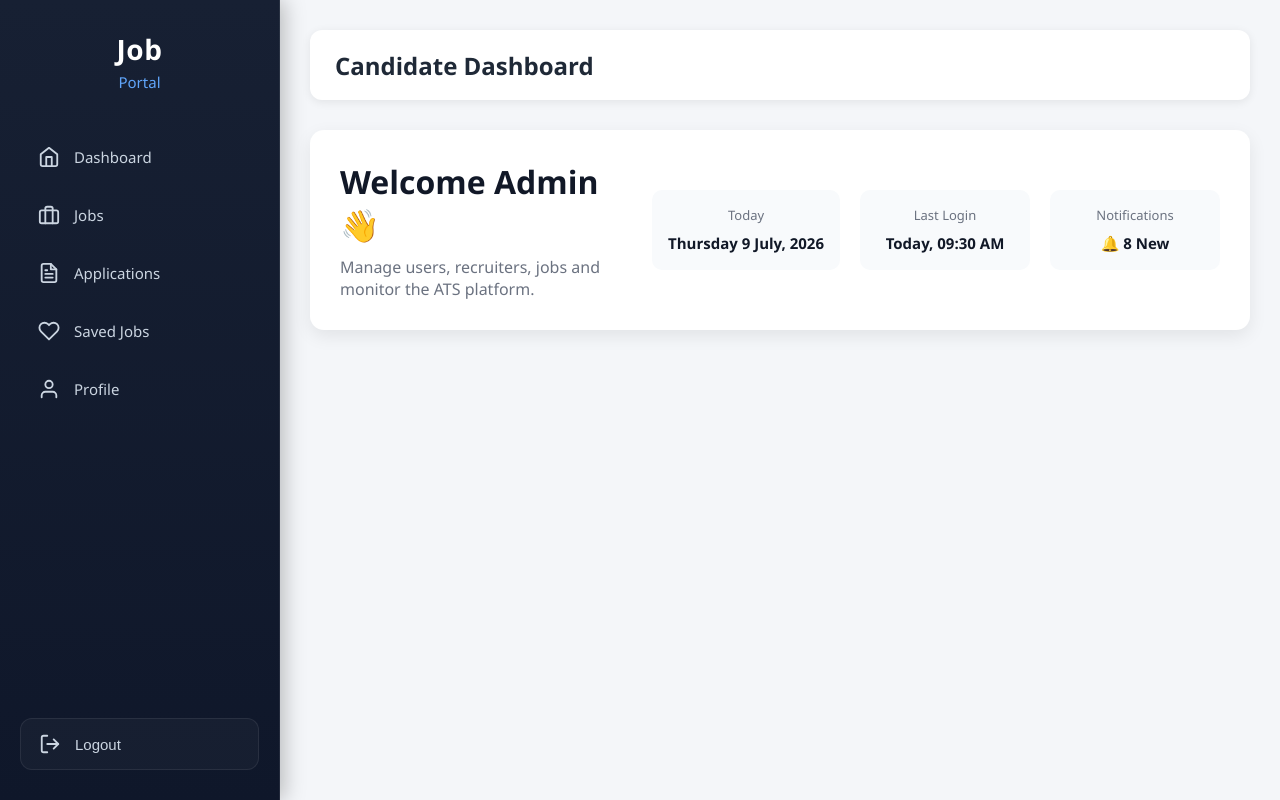
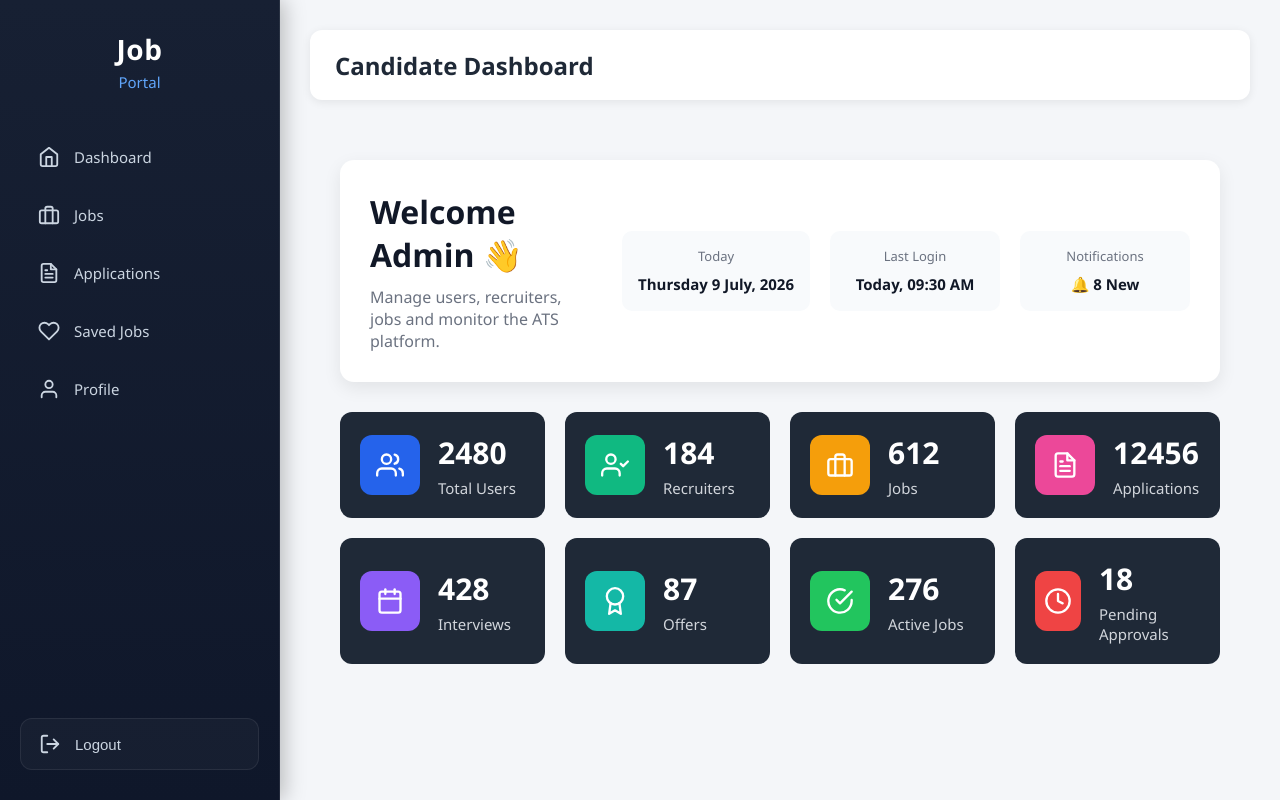
Before and after one commit to hemantbirla/smart-applicant-tracking-system, a React (Vite) app: page /admin/dashboard in a window 1280 px wide. Built offline with nearby package versions, Linux system fonts and the light colour scheme; no server answers.

Commit message:
Create reusable admin statistics cards

```diff
--- a/src/components/admin/AdminCard.jsx
+++ b/src/components/admin/AdminCard.jsx
@@ -0,0 +1,26 @@
+import "../../styles/adminDashboard.css";
+
+const AdminCard = ({
+  title,
+  count,
+  icon: Icon,
+  color,
+}) => {
+  return (
+    <div className="admin-card">
+      <div
+        className="admin-card-icon"
+        style={{ backgroundColor: color }}
+      >
+        <Icon size={28} />
+      </div>
+
+      <div className="admin-card-content">
+        <h2>{count}</h2>
+        <p>{title}</p>
+      </div>
+    </div>
+  );
+};
+
+export default AdminCard;
--- a/src/components/admin/AdminStatistics.jsx
+++ b/src/components/admin/AdminStatistics.jsx
@@ -0,0 +1,21 @@
+import AdminCard from "./AdminCard";
+
+import { adminStatistics } from "../../constants/adminDashboardData";
+
+const AdminStatistics = () => {
+  return (
+    <section className="admin-statistics">
+      {adminStatistics.map((item) => (
+        <AdminCard
+          key={item.id}
+          title={item.title}
+          count={item.count}
+          icon={item.icon}
+          color={item.color}
+        />
+      ))}
+    </section>
+  );
+};
+
+export default AdminStatistics;
--- a/src/pages/AdminDashboard/AdminDashboard.jsx
+++ b/src/pages/AdminDashboard/AdminDashboard.jsx
@@ -1,12 +1,17 @@
 import DashboardLayout from "../../layouts/DashboardLayout";
 
 import AdminHeader from "../../components/admin/AdminHeader";
+import AdminStatistics from "../../components/admin/AdminStatistics";
+
+import "../../styles/adminDashboard.css";
 
 const AdminDashboard = () => {
   return (
     <DashboardLayout>
-      <div className="container py-4">
+      <div className="admin-dashboard">
         <AdminHeader />
+
+        <AdminStatistics />
       </div>
     </DashboardLayout>
   );
--- a/src/styles/adminDashboard.css
+++ b/src/styles/adminDashboard.css
@@ -90,3 +90,66 @@
     }
 
 }
+
+/* ===========================
+   ADMIN DASHBOARD
+=========================== */
+
+.admin-dashboard {
+  padding: 30px;
+}
+
+.admin-statistics {
+  display: grid;
+  grid-template-columns: repeat(4, 1fr);
+  gap: 20px;
+  margin-top: 30px;
+}
+
+.admin-card {
+  background: #1f2937;
+  border-radius: 12px;
+  padding: 20px;
+  display: flex;
+  align-items: center;
+  gap: 18px;
+  transition: 0.3s;
+}
+
+.admin-card:hover {
+  transform: translateY(-4px);
+}
+
+.admin-card-icon {
+  width: 60px;
+  height: 60px;
+  border-radius: 12px;
+  display: flex;
+  justify-content: center;
+  align-items: center;
+  color: white;
+}
+
+.admin-card-content h2 {
+  font-size: 30px;
+  color: white;
+  margin: 0;
+}
+
+.admin-card-content p {
+  margin-top: 5px;
+  color: #d1d5db;
+  font-size: 15px;
+}
+
+@media (max-width: 1200px) {
+  .admin-statistics {
+    grid-template-columns: repeat(2, 1fr);
+  }
+}
+
+@media (max-width: 768px) {
+  .admin-statistics {
+    grid-template-columns: 1fr;
+  }
+}
```
